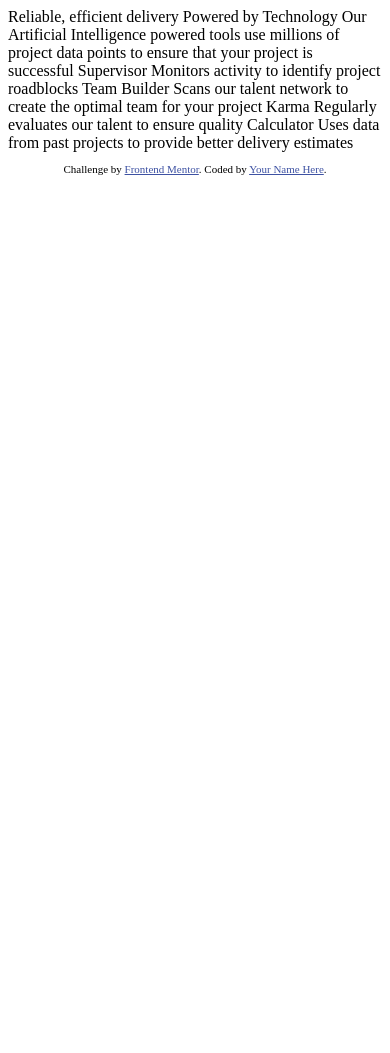
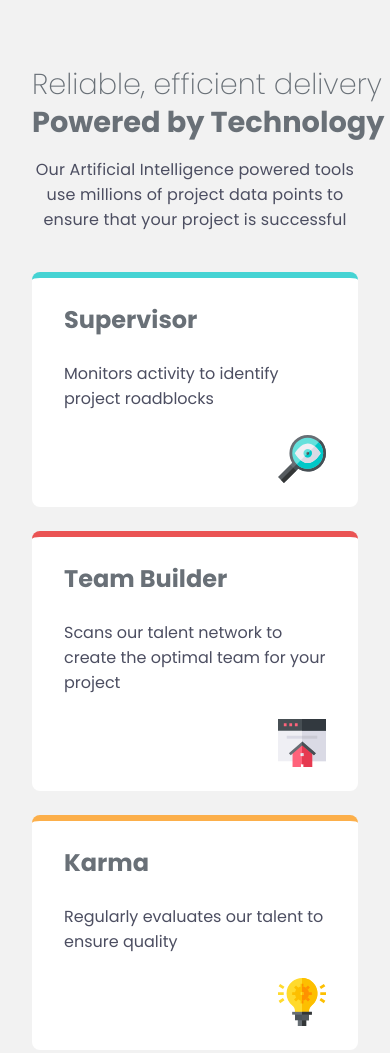
Before and after one commit to userMauro-code/four-card-feature-section-master, a plain HTML site: page index.html in a window 390 px wide. Shown: the top 1053 px of the page. Before the commit the page ends 844 px from the top, so only its background shows below. Drawn offline with Linux system fonts and the light colour scheme.

Commit message:
commit mobil first

```diff
--- /dev/null
+++ b/css/style.css
@@ -0,0 +1,91 @@
+* {
+    margin: 0;
+    padding: 0;
+    box-sizing: border-box;
+    font-family: "Poppins";
+}
+
+body  {
+    background-color:  hsl(0, 0%, 95%);;
+}
+
+p {
+    color: hsl(234, 12%, 34%);
+}
+
+h1,h2 {
+    color: hsl(212, 6%, 44%);
+}
+
+.main-container {
+    max-width: 100%;
+    padding: 3em 2em 0 2em;
+    display: flex;
+    flex-direction: column;
+    text-align: center;
+}
+.title--container {
+    margin: 1em 0;
+}
+
+.title--container .title {
+    line-height: 1.2;
+}
+
+.title--container .h1--span {
+    white-space: nowrap;
+    font-weight: 200;
+    font-size: .9em;
+}
+
+.title--container .negrita {
+    font-size: .9em;
+    white-space: nowrap
+}
+
+.title--container .p {
+    margin-top: 1em;
+    letter-spacing: .01em;
+}
+
+.card {
+    background-color: hsl(0, 0%, 100%);
+    margin: 1.5em 0;
+    border-radius: .5em;
+    padding: 1.5em 2em;
+    display: flex;
+    flex-direction: column;
+    gap: 1.5em;
+    width: 100%;
+}
+
+.card h2 {
+    text-align: start
+}
+
+.card p {
+    text-align: start;
+    font-size: 1em;
+}
+
+.grid-card .card img {
+    height: auto;
+    width: 3em;
+    align-self: flex-end;
+}
+
+.card--supervisor {
+    border-top: .4em solid hsl(180, 62%, 55%);
+}
+
+.card--builder {
+    border-top: .4em solid hsl(0, 78%, 62%) ;
+}
+
+.card--karma {
+    border-top: .4em solid hsl(34, 97%, 64%);
+}
+
+.card--calculator {
+    border-top: .4em solid hsl(212, 86%, 64%);
+}
--- a/index.html
+++ b/index.html
@@ -5,6 +5,10 @@
   <meta name="viewport" content="width=device-width, initial-scale=1.0"> <!-- displays site properly based on user's device -->
 
   <link rel="icon" type="image/png" sizes="32x32" href="./images/favicon-32x32.png">
+  <link rel="stylesheet" href="./css/style.css">
+  <link rel="preconnect" href="https://fonts.googleapis.com">
+<link rel="preconnect" href="https://fonts.gstatic.com" crossorigin>
+<link href="https://fonts.googleapis.com/css2?family=Poppins:ital,wght@0,100;0,200;0,300;0,400;0,500;0,600;0,700;0,800;0,900;1,100;1,200;1,300;1,400;1,500;1,600;1,700;1,800;1,900&display=swap" rel="stylesheet">
 
   <title>Frontend Mentor | Four card feature section</title>
 
@@ -15,26 +19,34 @@
   </style>
 </head>
 <body>
-
-  Reliable, efficient delivery
-  Powered by Technology
-
-  Our Artificial Intelligence powered tools use millions of project data points
-  to ensure that your project is successful
-
-  Supervisor
-  Monitors activity to identify project roadblocks
-
-  Team Builder
-  Scans our talent network to create the optimal team for your project
-
-  Karma
-  Regularly evaluates our talent to ensure quality
-
-  Calculator
-  Uses data from past projects to provide better delivery estimates
-
-
+  <main class="main-container">
+    <div class="title--container">
+      <h1 class="title"><span class="h1--span">Reliable, efficient delivery</span> <span class="negrita">Powered by Technology</span></h1>
+      <p class="p">Our Artificial Intelligence powered tools use millions of project data points to ensure that your project is successful</p>
+    </div>
+    <div class="grid-card">
+      <article class="card--supervisor card">
+        <h2>Supervisor</h2>
+        <p>Monitors activity to identify project roadblocks</p>
+        <img src="./images/icon-supervisor.svg" alt="">
+      </article>
+      <article class="card--builder card">
+        <h2>Team Builder</h2>
+        <p>Scans our talent network to create the optimal team for your project</p>
+        <img src="./images/icon-team-builder.svg" alt="">
+      </article>
+      <article class="card--karma card">
+        <h2>Karma</h2>
+        <p>Regularly evaluates our talent to ensure quality</p>
+        <img src="./images/icon-karma.svg" alt="">
+      </article>
+      <article class="card--calculator card">
+        <h2>Calculator</h2>
+        <p>Uses data from past projects to provide better delivery estimates</p>
+        <img src="./images/icon-calculator.svg" alt="">
+      </article>
+    </div>
+  </main>
   <footer>
     <p class="attribution">
       Challenge by <a href="https://www.frontendmentor.io?ref=challenge" target="_blank">Frontend Mentor</a>.
```
